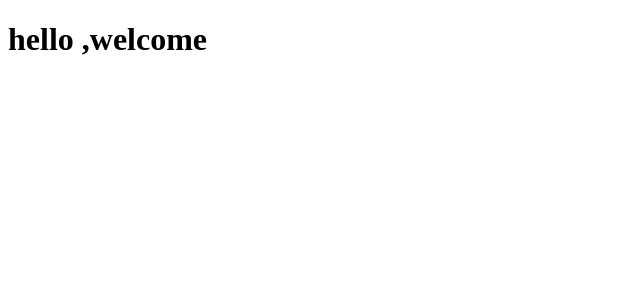
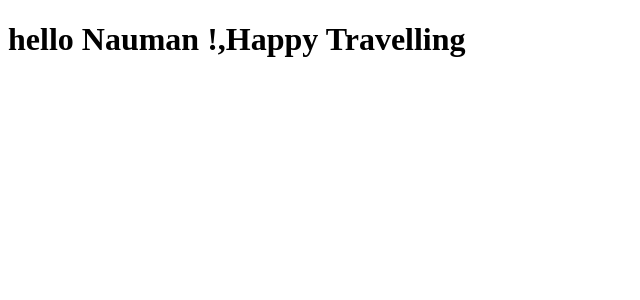
Before and after one commit to Nauman-Arshad/Travell-App, a React (Create React App) app: page / in a window 1280 px wide. Shown: the top 300 px of the page, without its empty margins (0-640 px from the left). Built offline with nearby package versions, Linux system fonts and the light colour scheme.

Commit message:
change the app test

```diff
--- a/src/App.js
+++ b/src/App.js
@@ -2,7 +2,7 @@
 function App() {
   return (
     <div className="App">
-     <h1>hello ,welcome</h1>
+     <h1>hello Nauman !,Happy Travelling</h1>
     </div>
   );
 }
```
